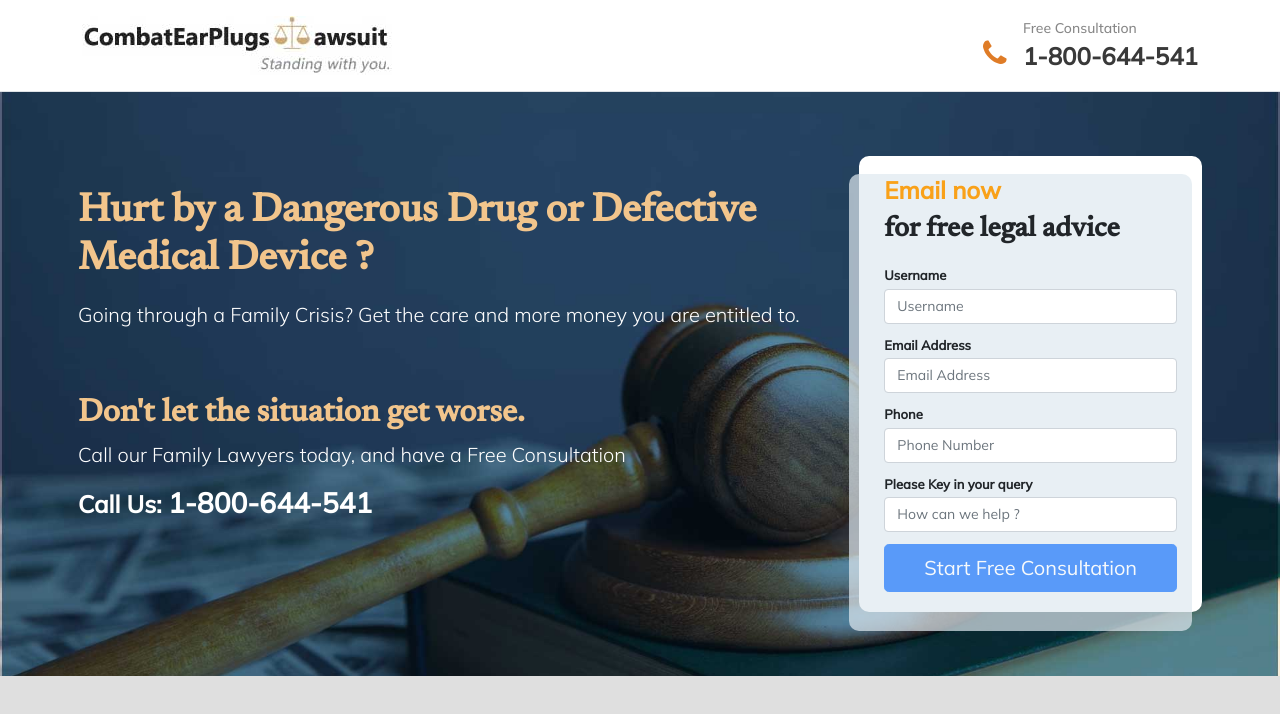
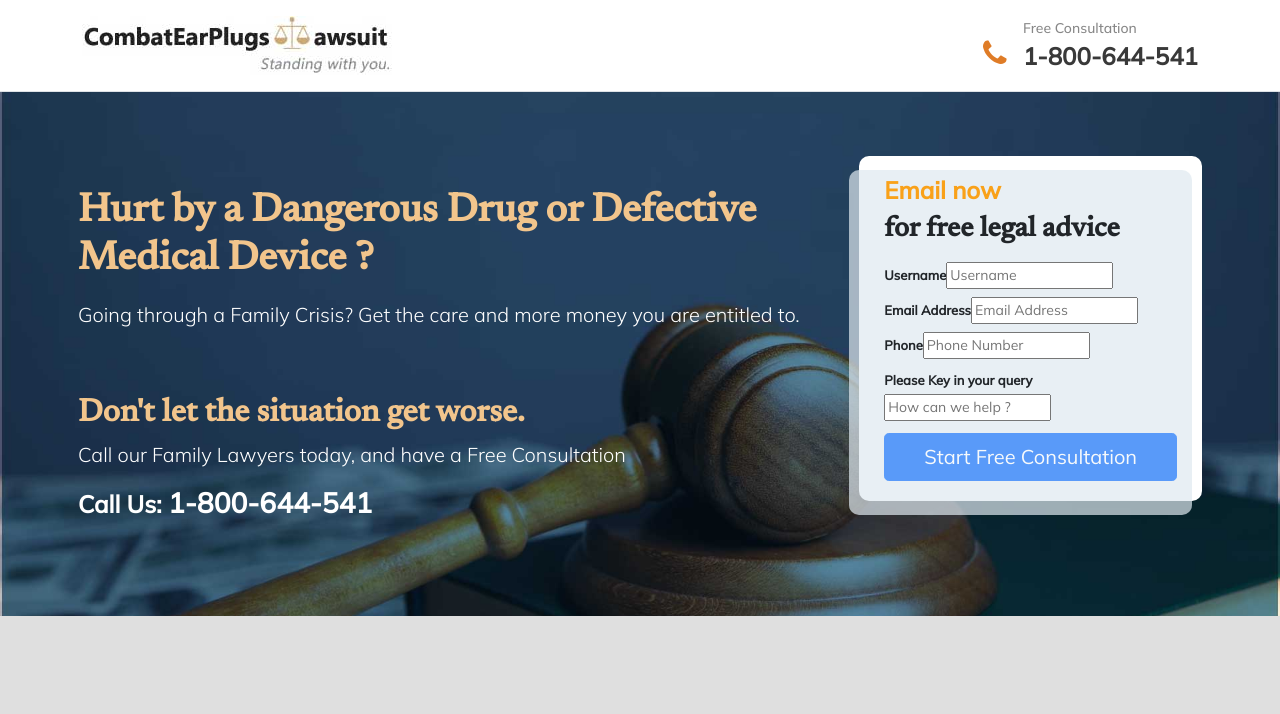
Before and after one commit to durgeshraju/react-projects, a React (Create React App) app in the folder 2.LandingPages/lawsuits/: page / in a window 1280 px wide. Shown: the top 714 px of the page. Built offline with nearby package versions, Linux system fonts and the light colour scheme.

Commit message:
props enhanced

```diff
--- a/2.LandingPages/lawsuits/src/sharedUI/InputField.js
+++ b/2.LandingPages/lawsuits/src/sharedUI/InputField.js
@@ -1,18 +1,31 @@
 import React from 'react';
-const InputField = ({ value, label, name, placeholder, type, onChange, required}) => {
-
+const InputField = (props) => {
+    const  {
+        value,
+        label,
+        name,
+        placeholder,
+        type,
+        onChange,
+        required,
+        className,
+        errorMessage,
+        ...inputProps
+    } = props;
     return(
         <div className="mb-2">
         {label && <label htmlFor="input-field">{label}</label>}
         <input
+            {...inputProps}
             type={type}
             value={value}
             name={name}
             placeholder={placeholder}
             onChange={onChange}
             required ={required}
-            className="form-control"
+            className={className}
         />
+        <span>{errorMessage}</span>
         </div>
     )
 };
```
